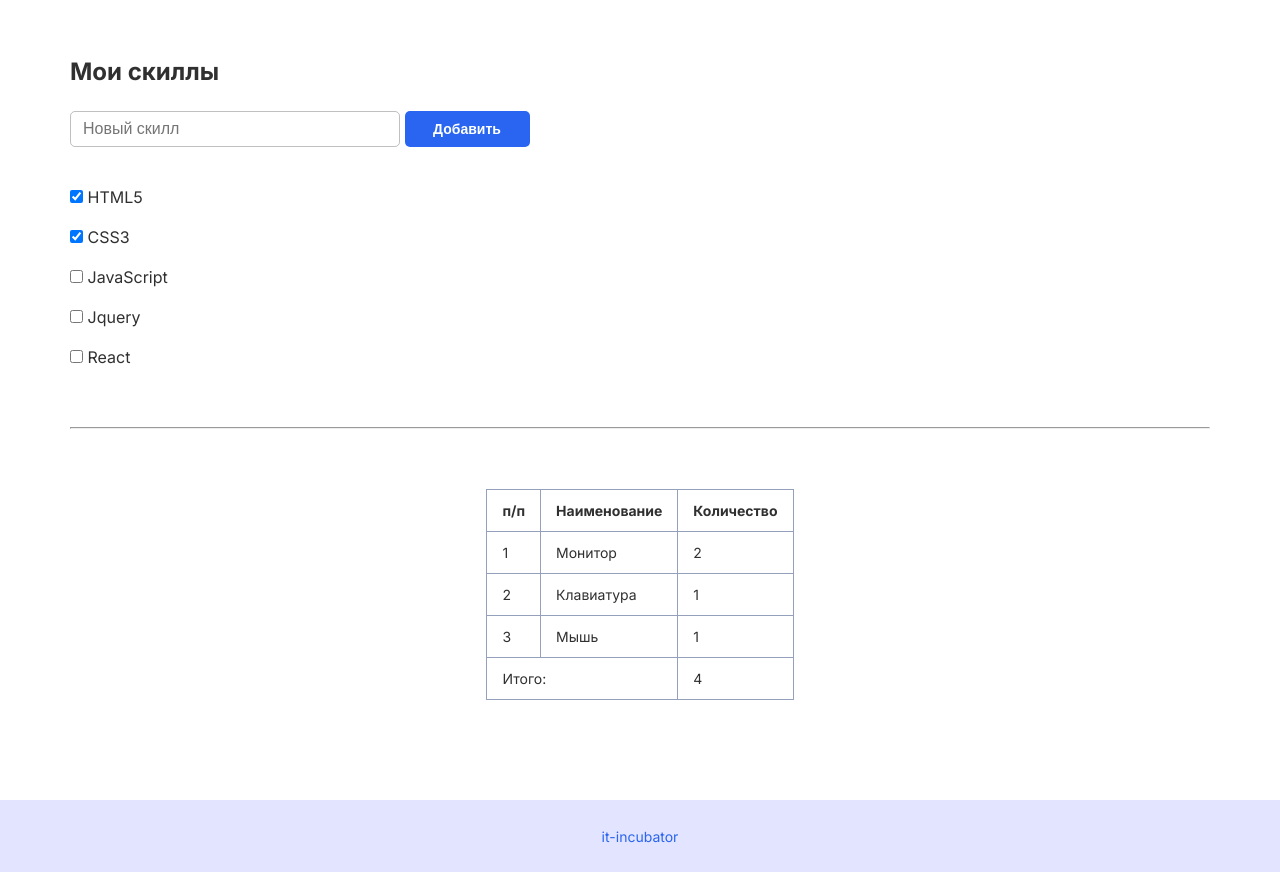
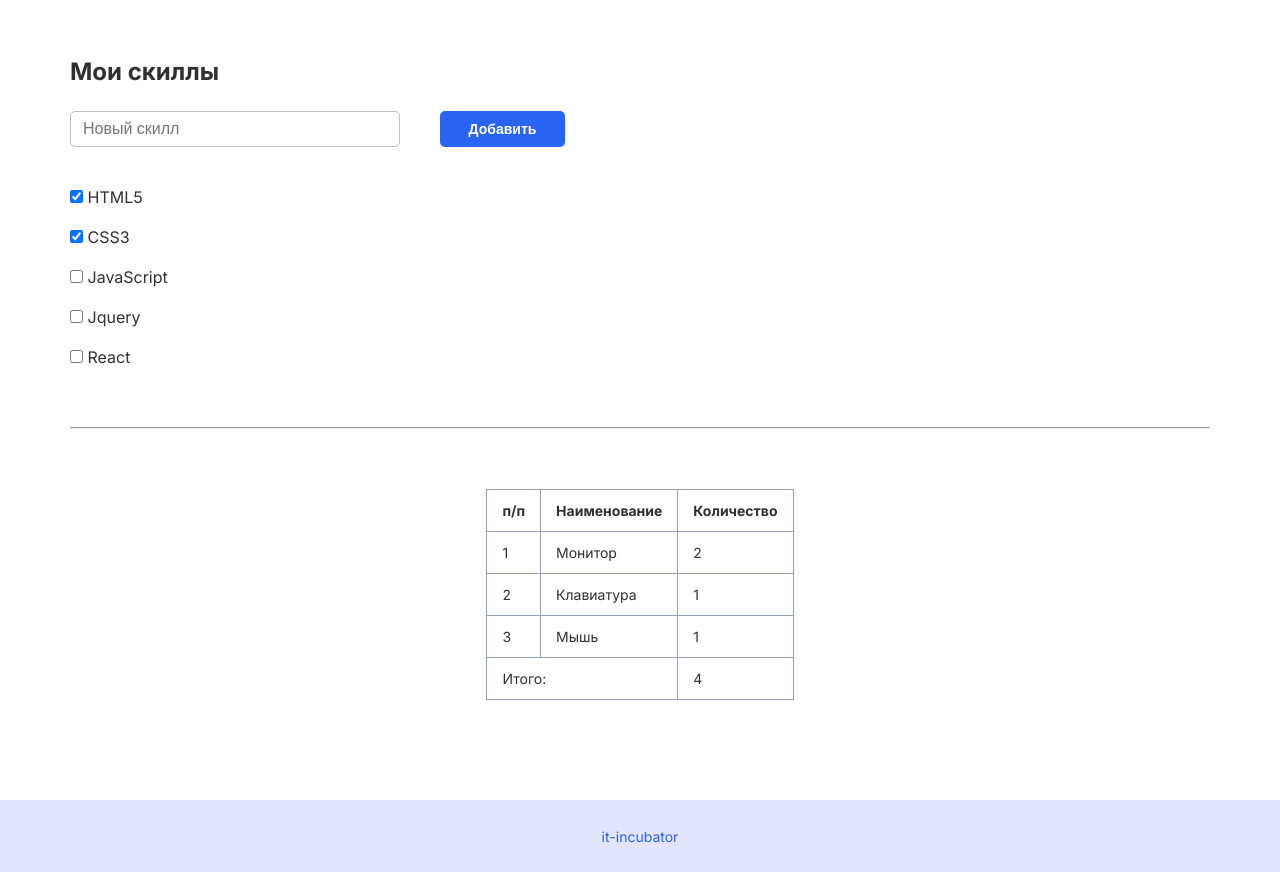
Before and after one commit to MakarNefedovDev/4-hw-with-auto-test-html-css-main, a plain HTML site: page index.html in a window 1280 px wide. Shown: the part 1234-2106 px from the top of the page. Drawn offline with Linux system fonts and the light colour scheme.

Commit message:
add display element

```diff
--- a/style.css
+++ b/style.css
@@ -145,6 +145,9 @@ select:hover,
 form {
     margin-bottom: 40px;
     /* 📍 Свойства для расположения элементов (инпута и кнопки) и отступа между ними */
+    display: flex;
+    flex-direction: row;
+    gap: 40px;
 }
 
 .text-field {
```
